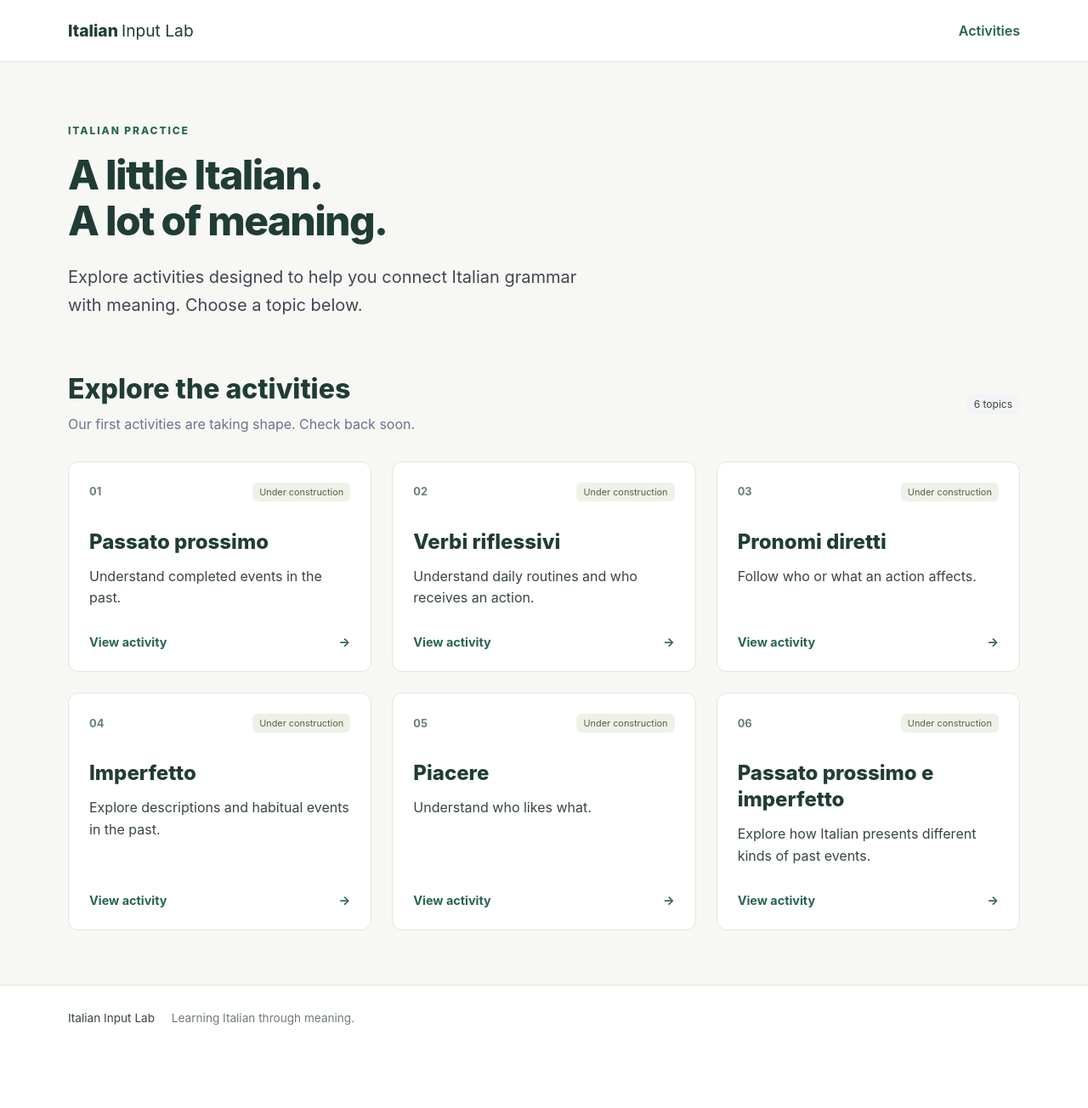
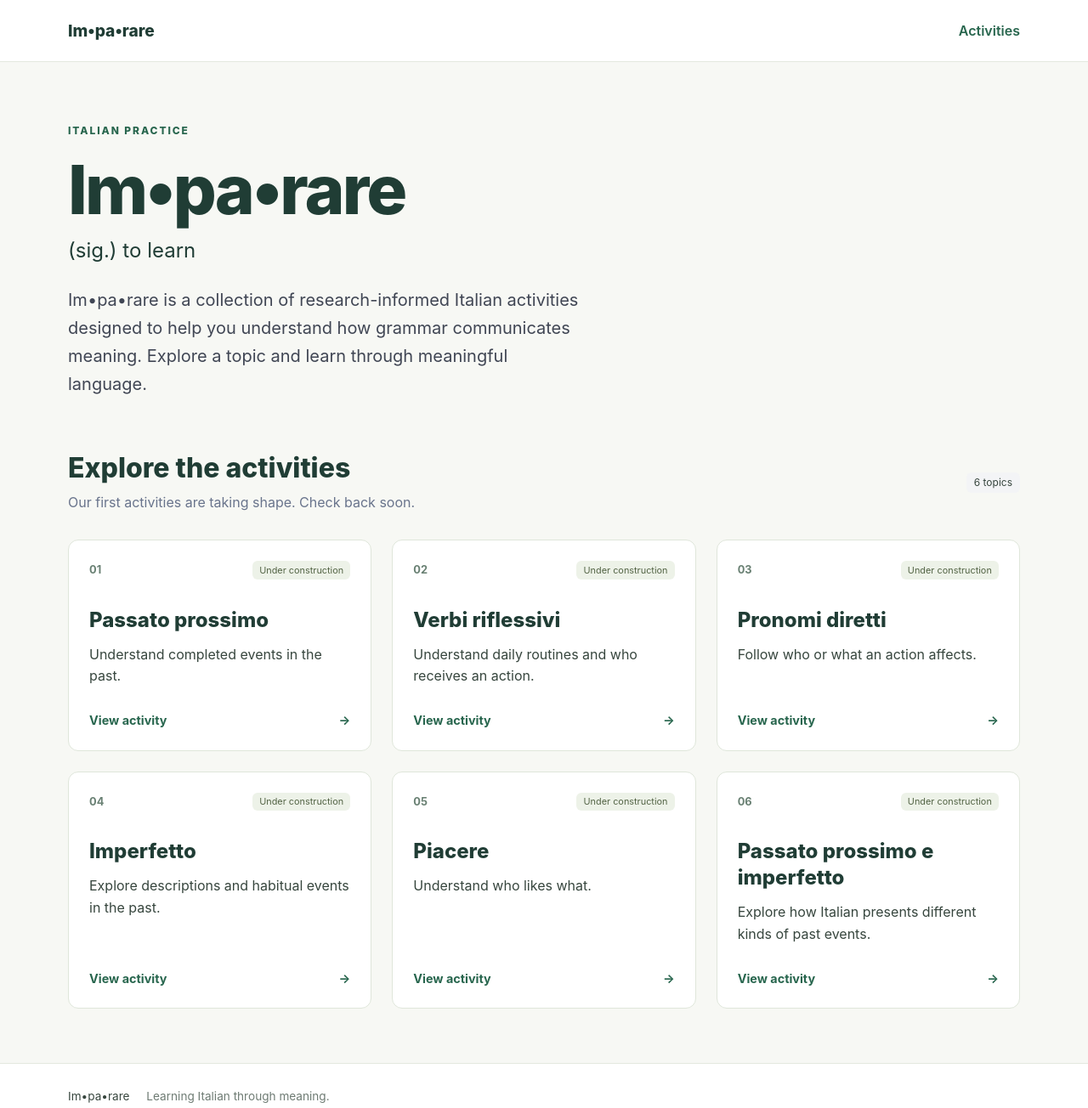
Before and after one commit to Randosa/italian, a plain HTML site: page index.html in a window 1280 px wide. Shown: the whole page at 85% size. Before the commit the page ends 1237 px from the top, so only its background shows below. Drawn offline with nearby package versions, Linux system fonts and the light colour scheme.

Commit message:
Rename site to Im•pa•rare and add dictionary-style introduction

```diff
--- a/assets/styles.css
+++ b/assets/styles.css
@@ -23,3 +23,7 @@ a:focus-visible{outline:3px solid #b76f23;outline-offset:5px}
 .skip-link{position:absolute;left:1rem;top:-100px;background:white;padding:.75rem;z-index:10}.skip-link:focus{top:1rem}
 @media(max-width:768px){.intro{padding-top:3rem}.intro .title{font-size:2.5rem}.section-heading{align-items:flex-start}.construction-box{padding:1.5rem}.footer-note{display:block;margin:.5rem 0 0}.brand{font-size:1rem}}
 @media(prefers-reduced-motion:reduce){.activity-card{transition:none}}
+
+/* Dictionary-style introduction */
+.intro .brand-title{font-weight:800;font-size:clamp(2.75rem,9vw,5rem);line-height:1.1;margin-bottom:.6rem;letter-spacing:-.035em}
+.brand-definition{font-size:clamp(1.15rem,3vw,1.5rem);font-weight:400;color:var(--ink);margin-bottom:1.5rem}
--- a/index.html
+++ b/index.html
@@ -3,19 +3,20 @@
 <head>
 <meta charset="utf-8">
 <meta name="viewport" content="width=device-width, initial-scale=1">
-<title>Italian activities | Italian Input Lab</title>
-<meta name="description" content="Explore Italian comprehension activities organized by grammar topic. Activities are currently under construction.">
+<title>Italian activities | Im•pa•rare</title>
+<meta name="description" content="Im•pa•rare is a collection of research-informed Italian activities that help you connect grammar with meaning. Explore activities by topic.">
 <link rel="stylesheet" href="https://cdn.jsdelivr.net/npm/bulma@1.0.4/css/bulma.min.css">
 <link rel="stylesheet" href="assets/styles.css">
 </head>
 <body>
 <a class="skip-link" href="#main">Skip to content</a>
-<header class="site-header"><div class="container"><a class="brand" href="index.html">Italian <span>Input Lab</span></a><a class="nav-link" href="index.html#activities">Activities</a></div></header>
+<header class="site-header"><div class="container"><a class="brand" href="index.html">Im•pa•rare</a><a class="nav-link" href="index.html#activities">Activities</a></div></header>
 <main id="main">
 <section class="section intro"><div class="container">
 <p class="eyebrow">ITALIAN PRACTICE</p>
-<h1 class="title is-1">A little Italian.<br>A lot of meaning.</h1>
-<p class="subtitle is-5 intro-copy">Explore activities designed to help you connect Italian grammar with meaning. Choose a topic below.</p>
+<h1 class="title is-1 brand-title" lang="it">Im•pa•rare</h1>
+<p class="brand-definition">(sig.) to learn</p>
+<p class="subtitle is-5 intro-copy">Im•pa•rare is a collection of research-informed Italian activities designed to help you understand how grammar communicates meaning. Explore a topic and learn through meaningful language.</p>
 </div></section>
 <section class="section activity-section" id="activities"><div class="container">
 <div class="section-heading"><div><h2 class="title is-3">Explore the activities</h2><p class="has-text-grey">Our first activities are taking shape. Check back soon.</p></div><span class="tag is-light">6 topics</span></div>
@@ -51,6 +52,6 @@
 <h3 class="title is-4" lang="it">Passato prossimo e imperfetto</h3><p>Explore how Italian presents different kinds of past events.</p><span class="card-link">View activity <span aria-hidden="true">→</span></span></div>
 </a></div>
 </div></div></section></main>
-<footer class="footer"><div class="container"><p>Italian Input Lab <span class="footer-note">Learning Italian through meaning.</span></p></div></footer>
+<footer class="footer"><div class="container"><p>Im•pa•rare <span class="footer-note">Learning Italian through meaning.</span></p></div></footer>
 </body>
 </html>
```
Also changed, not shown: activities/imperfetto/index.html (+3 -3 lines), activities/passato-prossimo-imperfetto/index.html (+3 -3 lines), activities/passato-prossimo/index.html (+3 -3 lines), activities/piacere/index.html (+3 -3 lines), activities/pronomi-diretti/index.html (+3 -3 lines), activities/verbi-riflessivi/index.html (+3 -3 lines), 1 other file.
